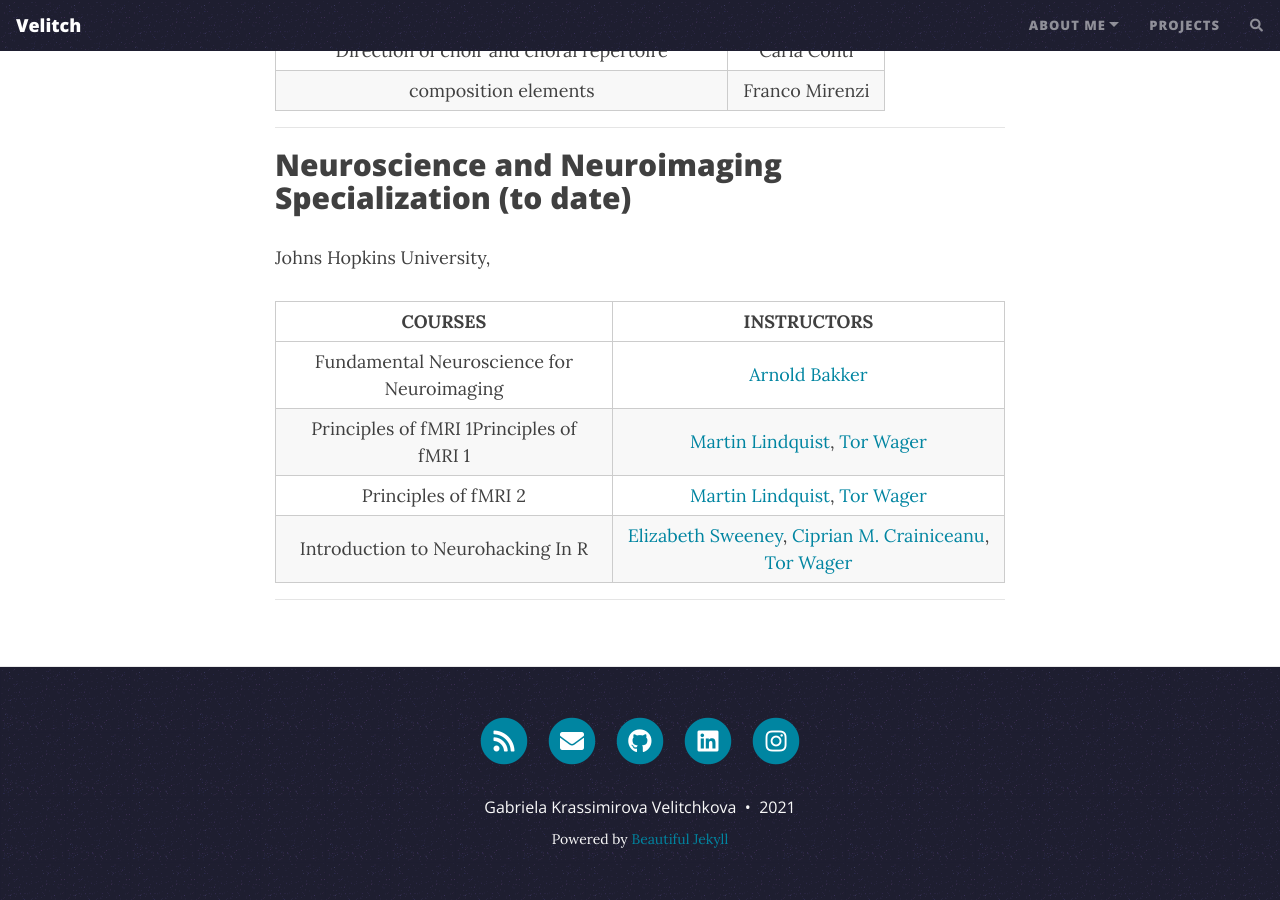
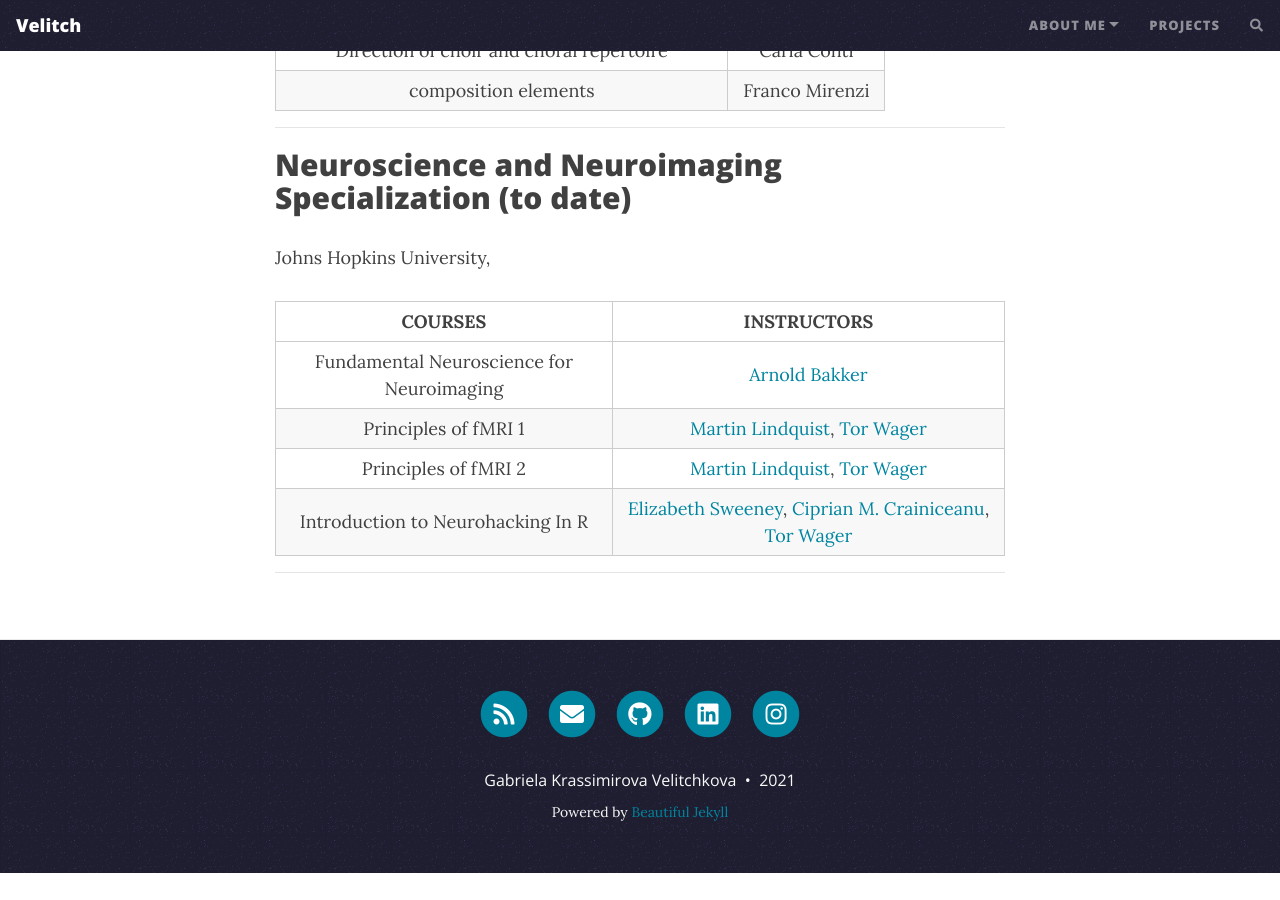
Before and after one commit to Velitch/velitch, a Jekyll site: the page built from pages/Education.md, in a window 1280 px wide and 900 px high, scrolled down 1242 px. Built offline with Jekyll 4.4.1, drawn with Linux system fonts in a browser that asks for light colours; nearby versions of some CDN libraries; comment, search, counter and statistics services are not loaded; after the commit the page ends 2115 px from its top, so only the background shows below that.

Commit message:
Update Education.md

```diff
--- a/pages/Education.md
+++ b/pages/Education.md
@@ -49,7 +49,7 @@ Johns Hopkins University,
 |COURSES|INSTRUCTORS|
 |:---:|:---:|
 |Fundamental Neuroscience for Neuroimaging|[Arnold Bakker](https://www.coursera.org/instructor/~27713092)|
-|Principles of fMRI 1Principles of fMRI 1|[Martin Lindquist](https://www.coursera.org/instructor/martinlindquist), [Tor Wager](https://www.coursera.org/instructor/~7303121)|
+|Principles of fMRI 1|[Martin Lindquist](https://www.coursera.org/instructor/martinlindquist), [Tor Wager](https://www.coursera.org/instructor/~7303121)|
 |Principles of fMRI 2|[Martin Lindquist](https://www.coursera.org/instructor/martinlindquist), [Tor Wager](https://www.coursera.org/instructor/~7303121)|
 |Introduction to Neurohacking In R|[Elizabeth Sweeney](https://www.coursera.org/instructor/~2888342), [Ciprian M. Crainiceanu](https://www.coursera.org/instructor/~19543713),  [Tor Wager](https://www.coursera.org/instructor/~7303121)|
 
```
